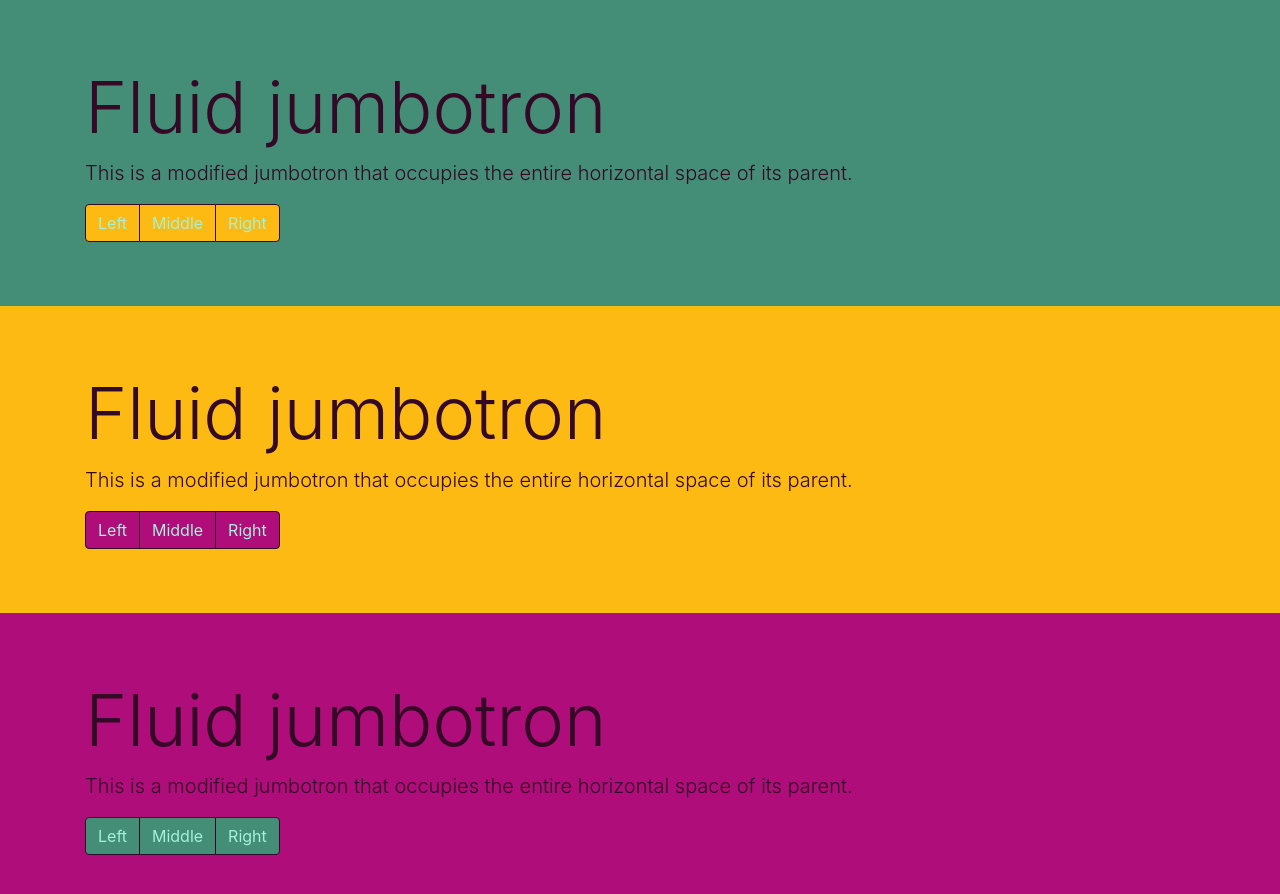
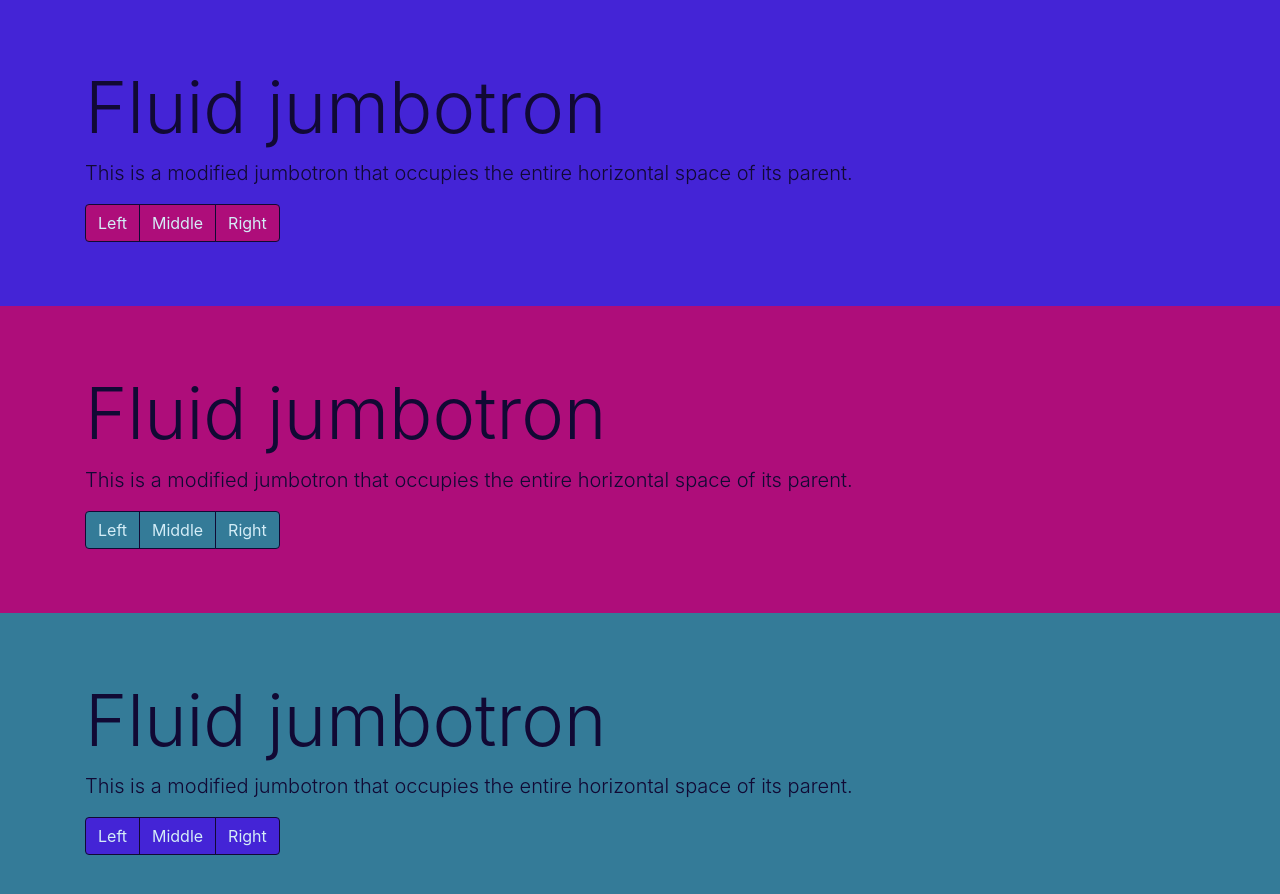
Before and after one commit to dtutton/northwinds-cs-class, a website: page src/index.html in a window 1280 px wide. Drawn offline with nearby package versions, Linux system fonts and the light colour scheme; files that its build step writes are made by us from their sources.

Commit message:
adjust color variable names

```diff
--- a/src/scss/style.scss
+++ b/src/scss/style.scss
@@ -4,61 +4,55 @@
 // In a custom variables file, before or after.
 // $theme-colors: (
 //   "primary":#F9F901,
-//   "theme-4":#BD145D,
+//   "theme-2":#BD145D,
 //   "theme-3": #71C337,
 //   "secondary": #294E0E,
-//   "theme-5": #EEEEA5
+//   "light": #EEEEA5
+//   );
+
+// $theme-colors: (
+//   "primary":#448d76,
+//   "theme-2":#ae0d7a,
+//   "theme-3": #fcba12,
+//   "secondary": #340926,
+//   "light": #a2f3d9
 //   );
 
 $theme-colors: (
-  "primary":#448d76,
-  "theme-4":#ae0d7a,
-  "theme-3": #fcba12,
-  "secondary": #340926,
-  "theme-5": #a2f3d9
+  "primary":#4424D6,
+  "theme-2":#ae0d7a,
+  "theme-3": #347B98,
+  "secondary": #110934,
+  "light": #D4EDF7
   );
-
-// $theme-colors: (
-//   "primary":#4424D6,
-//   "theme-4":#ae0d7a,
-//   "theme-3": #347B98,
-//   "secondary": #110934,
-//   "theme-5": #D4EDF7
-//   );
-
-
-
-$jumbotron-bg: map-get($theme-colors, "theme-color-3");
-
-
 
 .jumbotron-1 {
   background-color: map-get($theme-colors, "primary") !important;
   color:  map-get($theme-colors, "secondary") !important;
   margin-bottom: 0px !important;
   .btn-secondary{
-    background-color: map-get($theme-colors, "theme-3") !important;
-    color: map-get($theme-colors, "theme-5") !important
+    background-color: map-get($theme-colors, "theme-2") !important;
+    color: map-get($theme-colors, "light") !important
   }
 }
 
 .jumbotron-2 {
+  background-color: map-get($theme-colors, "theme-2") !important;
+  color:  map-get($theme-colors, "secondary") !important;
+  margin-bottom: 0px !important;
+  .btn-secondary{
+    background-color: map-get($theme-colors, "theme-3") !important;
+    color: map-get($theme-colors, "light") !important
+  }
+}
+
+.jumbotron-3 {
   background-color: map-get($theme-colors, "theme-3") !important;
   color:  map-get($theme-colors, "secondary") !important;
   margin-bottom: 0px !important;
   .btn-secondary{
-    background-color: map-get($theme-colors, "theme-4") !important;
-    color: map-get($theme-colors, "theme-5") !important
-  }
-}
-
-.jumbotron-3 {
-  background-color: map-get($theme-colors, "theme-4") !important;
-  color:  map-get($theme-colors, "secondary") !important;
-  margin-bottom: 0px !important;
-  .btn-secondary{
     background-color: map-get($theme-colors, "primary") !important;
-    color: map-get($theme-colors, "theme-5") !important
+    color: map-get($theme-colors, "light") !important
   }
 }
 
```
